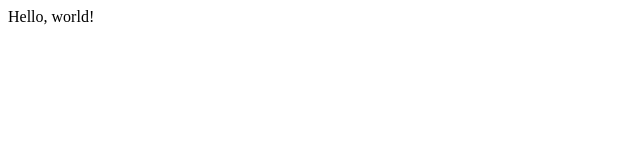
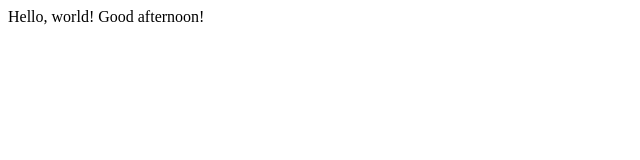
Before and after one commit to Heehyung/D2, a plain HTML site: page index.html in a window 1280 px wide. Shown: the whole page, without its empty margins (0-640 px from the left). Drawn offline with Linux system fonts and the light colour scheme.

Commit message:
add hello git

```diff
--- a/index.html
+++ b/index.html
@@ -4,6 +4,9 @@
 
 Hello, world!
 
+
+
+Good afternoon!
 </body>
 
 
```
